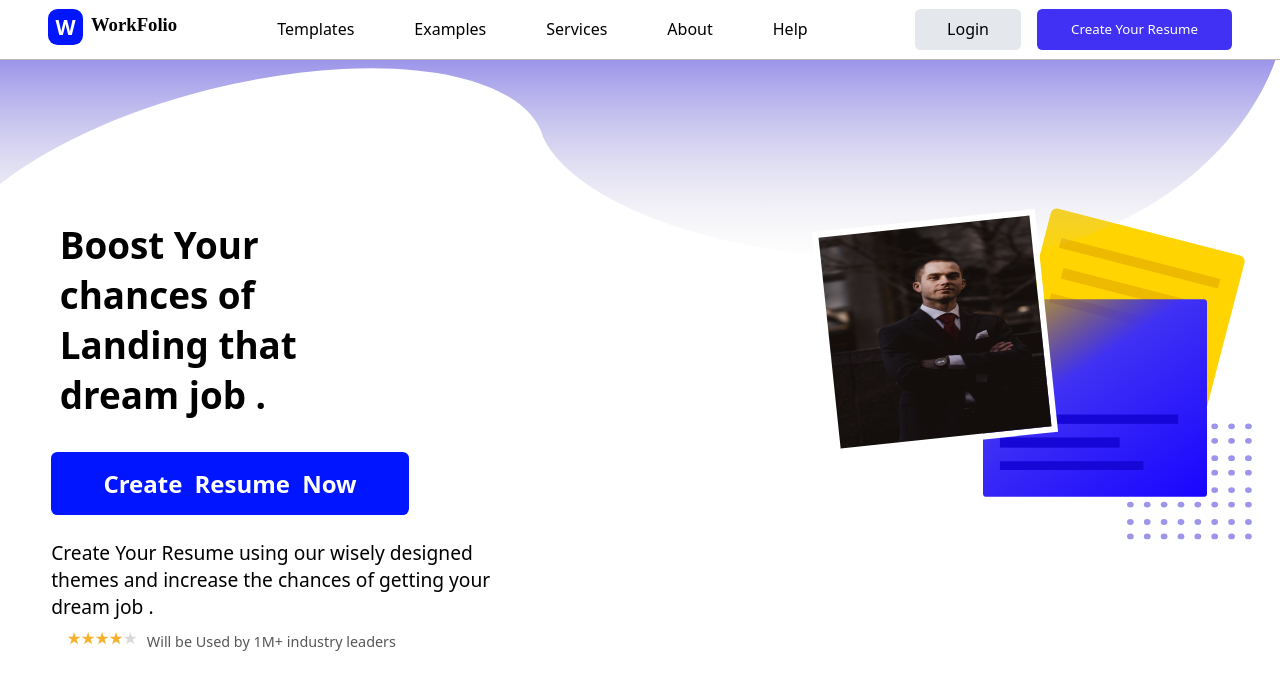
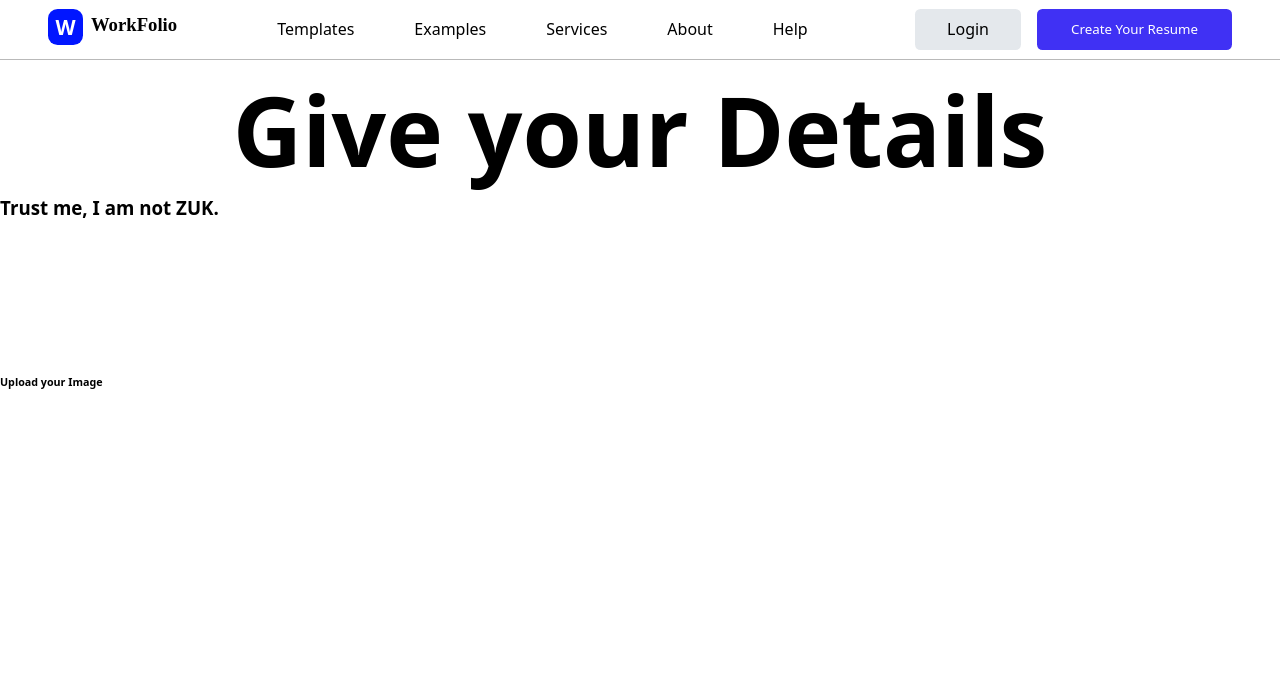
Before and after one commit to soumen974/WorkFolio, a React (Create React App) app: page / in a window 1280 px wide. Shown: the top 690 px of the page. Built offline with nearby package versions, Linux system fonts and the light colour scheme.

Commit message:
going on to the Resume making form :

```diff
--- a/src/App.js
+++ b/src/App.js
@@ -4,13 +4,15 @@ import React, { useState, useEffect } from 'react';
 import NavBar from "./Components/NavBar";
 import Section01 from './Components/Section01';
 import Section02 from './Components/Section02';
+import FormResume from './Components/FormResume';
 
 function App() {
   return (
     <>
         <NavBar/>
-        <Section01/>
-        <Section02/>
+        {/* <Section01/> */}
+        <FormResume/>
+        {/* <Section02/> */}
     </>
   );
 }
--- /dev/null
+++ b/src/Components/FormResume.css
@@ -0,0 +1,10 @@
+*{
+    margin: 0;
+    padding: 0;
+
+}
+h1{
+    margin-top: 4rem;
+    text-align: center;
+    font-size: 6rem;
+}
--- /dev/null
+++ b/src/Components/FormResume.jsx
@@ -0,0 +1,28 @@
+import React from 'react'
+import './FormResume.css'
+
+export default function FormResume() {
+  return (
+    <>
+      <div className="FormBody">
+
+        <div className="FormHeadder">
+            <h1>Give your Details</h1>
+                <h3>Trust me, I am not ZUK.</h3>
+        </div>
+
+
+        <div className="Form-01">
+            <div className="Uplodeimg">
+                <svg></svg>
+                <h6>Upload your Image </h6>
+            </div>
+
+        </div>
+
+        <div className="Form-02"></div>
+
+      </div>
+    </>
+  )
+}
```
